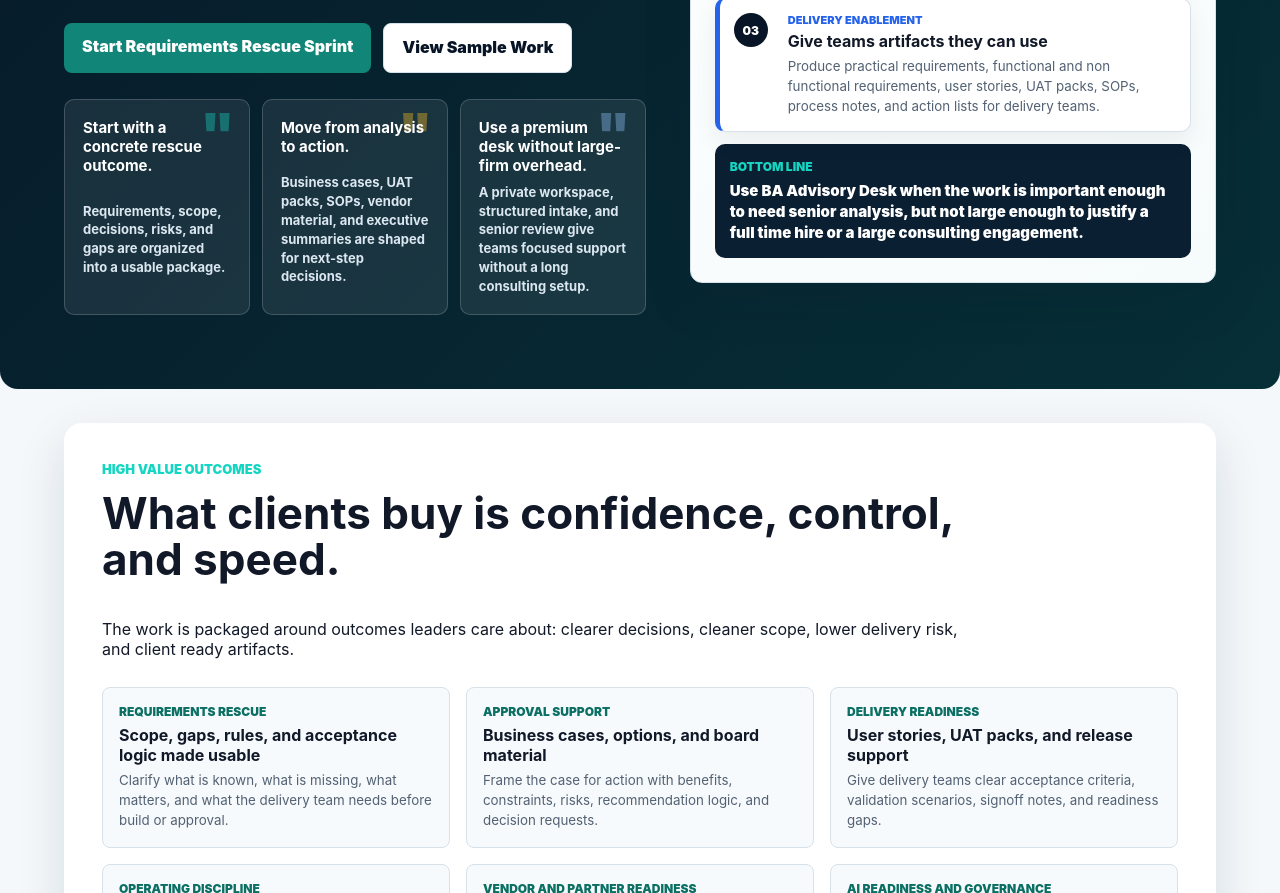
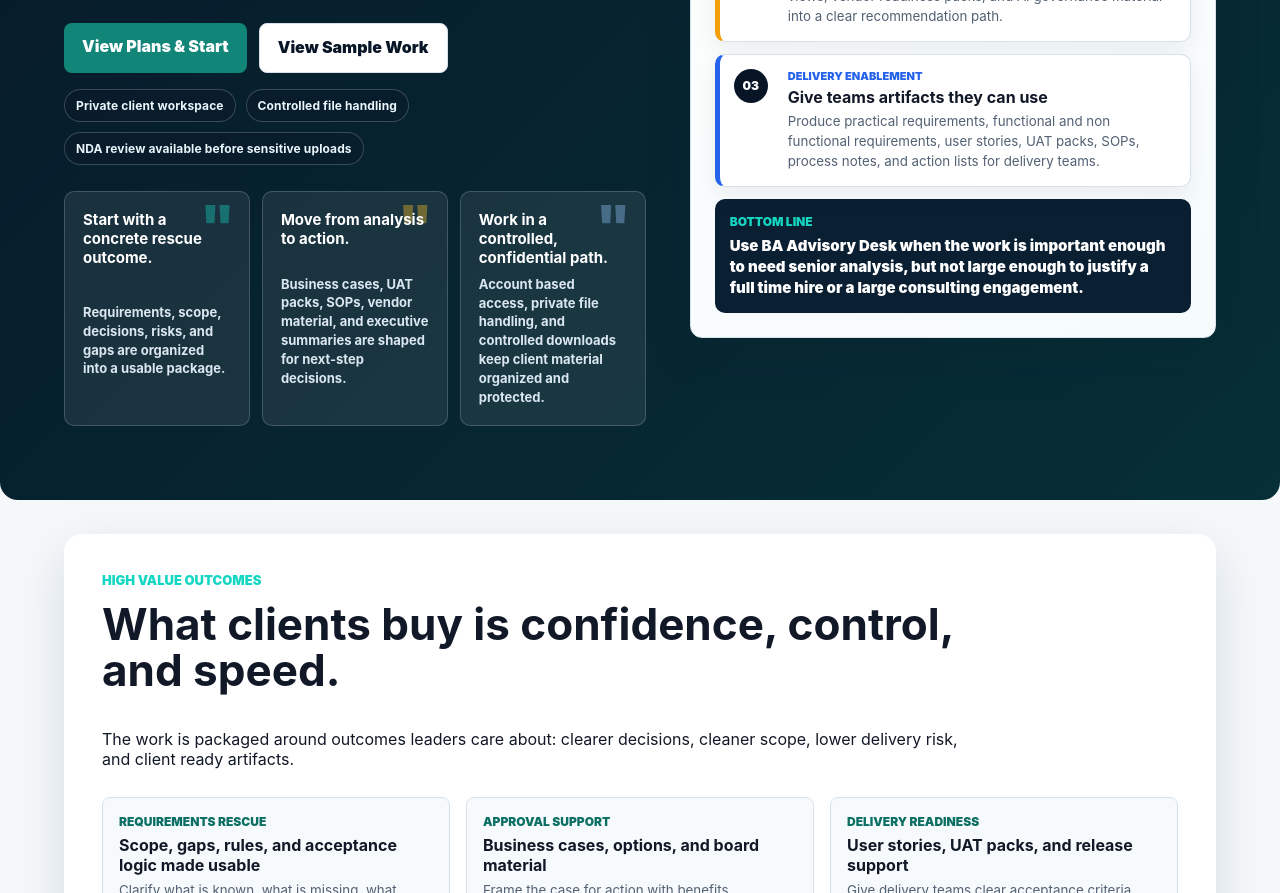
Before and after one commit to vishh1973/ba-advisory-desk, a website: page index.html in a window 1280 px wide. Shown: the part 772-1665 px from the top of the page. Drawn offline with nearby package versions, Linux system fonts and the light colour scheme.

Commit message:
polish launch hero conversion copy

```diff
--- a/content.js
+++ b/content.js
@@ -6,6 +6,11 @@
       "Why add fixed BA capacity when you can access focused requirements, business case, UAT, SOP, vendor, and AI readiness support on demand?",
     body:
       "Send the business problem, source material, and decision pressure. We structure the evidence, identify gaps and risks, and return clear deliverables your team can approve, build from, or share with clients.",
+    trustSignals: [
+      "Private client workspace",
+      "Controlled file handling",
+      "NDA review available before sensitive uploads",
+    ],
     proofPoints: [
       {
         title: "Start with a concrete rescue outcome.",
@@ -16,8 +21,8 @@
         body: "Business cases, UAT packs, SOPs, vendor material, and executive summaries are shaped for next-step decisions.",
       },
       {
-        title: "Use a premium desk without large-firm overhead.",
-        body: "A private workspace, structured intake, and senior review give teams focused support without a long consulting setup.",
+        title: "Work in a controlled, confidential path.",
+        body: "Account based access, private file handling, and controlled downloads keep client material organized and protected.",
       },
     ],
   },
--- a/index.html
+++ b/index.html
@@ -182,7 +182,7 @@
         </div>
         <a href="#login">Client Login</a>
       </nav>
-      <a class="primary small" href="#pricing">View Plans</a>
+      <a class="primary small" href="#pricing">View Plans &amp; Start</a>
       <button class="secondary small hidden" type="button" data-sign-out data-auth-required>Sign Out</button>
     </header>
 
@@ -197,8 +197,13 @@
               Send the business problem, source material, and decision pressure. We structure the evidence, identify gaps and risks, and return clear deliverables your team can approve, build from, or share with clients.
             </p>
             <div class="actions">
-              <a class="primary" href="#pricing">Start Requirements Rescue Sprint</a>
+              <a class="primary" href="#pricing">View Plans &amp; Start</a>
               <a class="secondary" href="#samples">View Sample Work</a>
+            </div>
+            <div class="hero-trust-strip" data-render="hero-trust" aria-label="Client trust and confidentiality safeguards">
+              <span>Private client workspace</span>
+              <span>Controlled file handling</span>
+              <span>NDA review available before sensitive uploads</span>
             </div>
             <div class="hero-proof-grid" data-render="hero-proof" aria-label="Business Analysis advisory proof points">
               <article>
@@ -210,8 +215,8 @@
                 <span>Business cases, UAT packs, SOPs, vendor material, and executive summaries are shaped for next-step decisions.</span>
               </article>
               <article>
-                <strong>Use a premium desk without large-firm overhead.</strong>
-                <span>A private workspace, structured intake, and senior review give teams focused support without a long consulting setup.</span>
+                <strong>Work in a controlled, confidential path.</strong>
+                <span>Account based access, private file handling, and controlled downloads keep client material organized and protected.</span>
               </article>
             </div>
           </div>
@@ -1847,7 +1852,7 @@
       <span id="toastText"></span>
       <button type="button" id="toastClose" aria-label="Dismiss message">Close</button>
     </div>
-    <script src="./content.js?v=9"></script>
-    <script src="./app.js?v=24"></script>
+    <script src="./content.js?v=10"></script>
+    <script src="./app.js?v=25"></script>
   </body>
 </html>
--- a/styles.css
+++ b/styles.css
@@ -640,6 +640,27 @@
 .hero-proof-grid {
   display: grid;
   grid-template-columns: repeat(3, minmax(0, 1fr));
+}
+
+.hero-trust-strip {
+  display: flex;
+  flex-wrap: wrap;
+  gap: 10px;
+  margin-top: 16px;
+}
+
+.hero-trust-strip span {
+  align-items: center;
+  background: rgba(15, 23, 42, 0.32);
+  border: 1px solid rgba(255, 255, 255, 0.2);
+  border-radius: 999px;
+  color: #eaf6fb;
+  display: inline-flex;
+  font-size: 12px;
+  font-weight: 700;
+  letter-spacing: 0.01em;
+  line-height: 1.25;
+  padding: 8px 11px;
 }
 
 .hero-proof-grid article {
```
Also changed, not shown: app.js.
